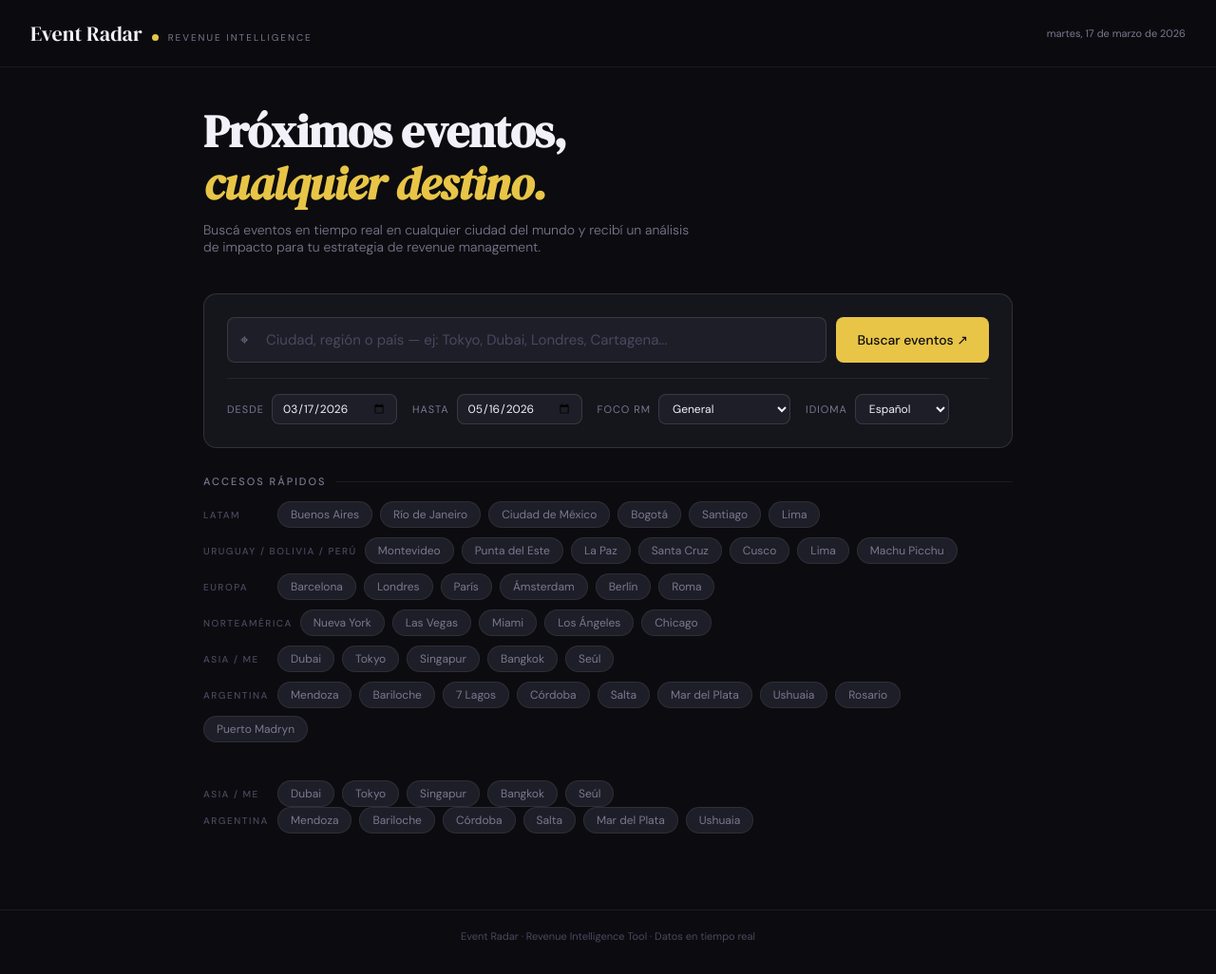
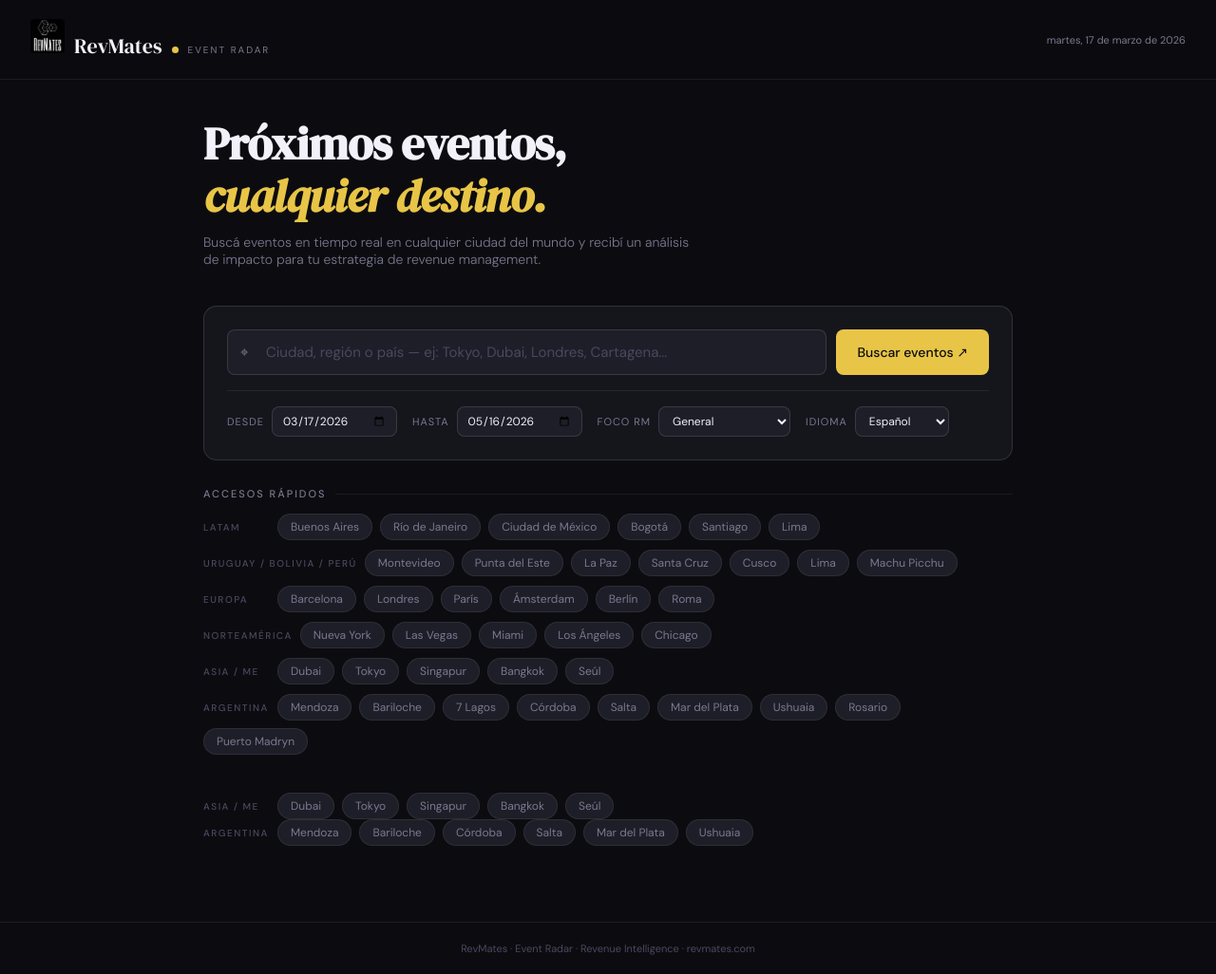
Before and after one commit to kevin31-mdz/event-radar, a website: page public/index.html in a window 1280 px wide. Shown: the whole page at 95% size. Drawn offline with Linux system fonts and the light colour scheme.

Commit message:
add revmates branding

```diff
--- a/public/index.html
+++ b/public/index.html
@@ -3,7 +3,7 @@
 <head>
 <meta charset="UTF-8">
 <meta name="viewport" content="width=device-width, initial-scale=1.0">
-<title>Event Radar — Revenue Intelligence</title>
+<title>RevMates — Event Radar</title>
 <link href="https://fonts.googleapis.com/css2?family=DM+Serif+Display:ital@0;1&family=DM+Sans:wght@300;400;500&display=swap" rel="stylesheet">
 <style>
   *, *::before, *::after { box-sizing: border-box; margin: 0; padding: 0; }
@@ -108,10 +108,11 @@
 
 <header>
   <div class="logo">
-    <span class="logo-name">Event Radar</span>
-    <div class="logo-dot"></div>
-    <span class="logo-tag">Revenue Intelligence</span>
-  </div>
+  <img src="/revmates.jpg" alt="RevMates" style="height:36px;width:36px;object-fit:contain;border-radius:4px;filter:invert(1);">
+  <span class="logo-name">RevMates</span>
+  <div class="logo-dot"></div>
+  <span class="logo-tag">Event Radar</span>
+</div>
   <span class="header-meta" id="todayDate"></span>
 </header>
 
@@ -273,7 +274,7 @@
   </div>
 </div>
 
-<footer>Event Radar · Revenue Intelligence Tool · Datos en tiempo real</footer>
+<footer>RevMates · Event Radar · Revenue Intelligence · revmates.com</footer>
 
 <script>
   document.getElementById('todayDate').textContent =
```
Also changed, not shown: public/revmates.jpg (added).
